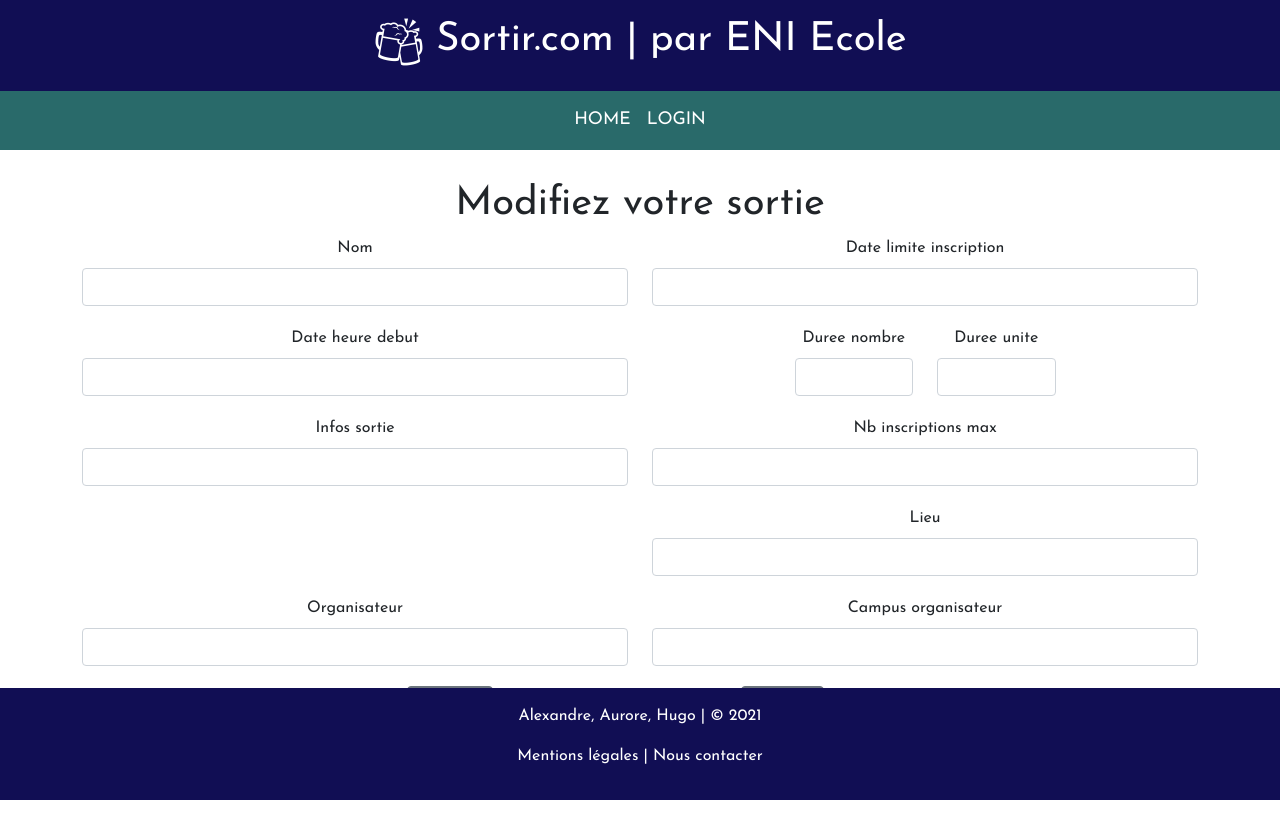
After one commit to hrichard-eni/projetSortir, a Symfony app: template templates/sorties/updateSortie.html.twig in a window 1280 px wide. The commit adds this page. Run offline with Twig, Linux system fonts and the light colour scheme; the template is opened without the code that fills it, so the values that code supplies are empty; form fields are guessed from the names that the template uses; some libraries are stand-ins or nearby versions.

Commit message:
Ajout des fonctionalités supprimer une sortie, modifier une sortie et et gestion des boutons a afficher sur la page détail d'une sortie

```diff
--- a/src/Form/NewSortieType.php
+++ b/src/Form/NewSortieType.php
@@ -6,16 +6,12 @@ use App\Entity\Sortie;
 use Symfony\Bridge\Doctrine\Form\Type\EntityType;
 use Symfony\Component\Form\AbstractType;
 use Symfony\Component\Form\Extension\Core\Type\ChoiceType;
-use Symfony\Component\Form\Extension\Core\Type\DateIntervalType;
 use Symfony\Component\Form\Extension\Core\Type\DateTimeType;
 use Symfony\Component\Form\Extension\Core\Type\IntegerType;
-use Symfony\Component\Form\Extension\Core\Type\SubmitType;
 use Symfony\Component\Form\Extension\Core\Type\TextareaType;
 use Symfony\Component\Form\Extension\Core\Type\TextType;
-use Symfony\Component\Form\Extension\Core\Type\TimeType;
 use Symfony\Component\Form\FormBuilderInterface;
 use Symfony\Component\OptionsResolver\OptionsResolver;
-use Symfony\Component\Validator\Constraints\Date;
 
 class NewSortieType extends AbstractType
 {
--- /dev/null
+++ b/templates/sorties/updateSortie.html.twig
@@ -0,0 +1,63 @@
+{% extends 'base.html.twig' %}
+
+{% block title %}
+    {{ parent() }} | New Sortie !
+{% endblock %}
+
+{% block main %}
+
+    <div class="container center label-over-input justify-content-center">
+
+        <h1 style="margin-top: 30px">
+            Modifiez votre sortie
+        </h1>
+
+        {{ form_start(updateSortie) }}
+
+        <div class="row">
+            <div class="col-6">
+                {{ form_row(updateSortie.nom) }}
+                {{ form_row(updateSortie.dateHeureDebut) }}
+                {{ form_row(updateSortie.infosSortie) }}
+            </div>
+            <div class="col-6">
+                {{ form_row(updateSortie.dateLimiteInscription) }}
+                <div class="row">
+                    <div class="col-3"></div>
+                    <div class="col-3">
+                        {{ form_row(updateSortie.duree_nombre) }}
+                    </div>
+                    <div class="col-3">
+                        {{ form_row(updateSortie.duree_unite) }}
+                    </div>
+                    <div class="col-3"></div>
+
+                </div>
+                {{ form_row(updateSortie.nbInscriptionsMax) }}
+                {{ form_row(updateSortie.lieu) }}
+
+            </div>
+            <div class="col-6">
+                {{ form_row(updateSortie.organisateur) }}
+            </div>
+            <div class="col-6">
+                {{ form_row(updateSortie.campusOrganisateur) }}
+            </div>
+
+            <div class="col-3"></div>
+            <div class="col-2">
+                <button class="btn btn-secondary">Modifier</button>
+            </div>
+            <div class="col-1"></div>
+            <div class="col-3">
+                <a href="{{ path('main_home') }}" class="btn btn-secondary">Annuler</a>
+            </div>
+            <div class="col-3"></div>
+
+        </div>
+
+        {{ form_end(updateSortie) }}
+
+    </div>
+
+{% endblock %}
```
Also changed, not shown: src/Controller/SortiesController.php (+85 -3 lines), src/Entity/Sortie.php (+7 -0 lines), templates/sorties/detailSortie.html.twig (+20 -8 lines), templates/lieu/newLieu.html.twig (line endings or trailing spaces).
